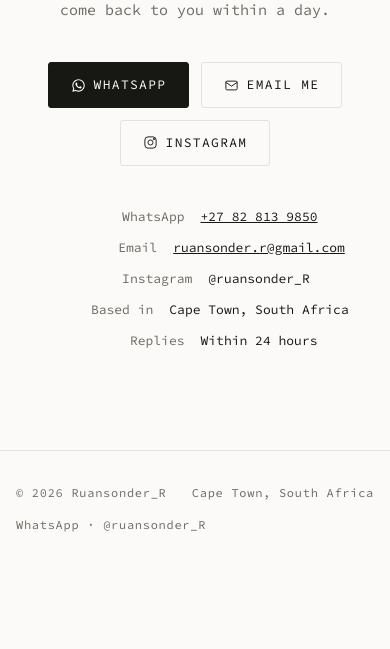
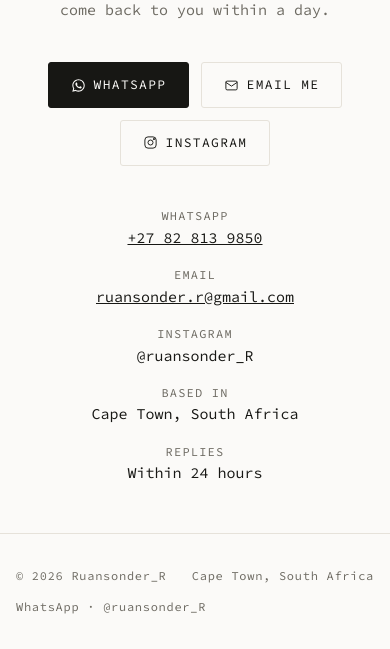
Before and after one commit to ruansonder-r/photo_portfolio_host, a Django app: page /contact/ in a window 390 px wide. Shown: the part 277-926 px from the top of the page. Before the commit the page ends 809 px from the top, so only its background shows below. Run offline with Django 5.2, Linux system fonts and the light colour scheme; data that the repository does not hold is empty; parts of the project's set-up code (start-up, migrations or seed data) failed here and were passed over.

Commit message:
fix(contact): centre the contact details properly on mobile
Each row was its own centred flex container with a 7rem min-width,
right-aligned label. That left phantom whitespace to the left of every label
and none to the right of its value, so the block read as shifted right on a
phone -- and the labels never aligned with each other across rows either.

Now a two-column grid centred as a unit (wrapper divs use display:contents so
the semantic dl > div > dt+dd markup survives), stacking label over value
below 430px where two columns no longer fit.

Measured offset from page centre: was ~+27px at 390px wide, now -1px at
390px, 320px and desktop.

Co-Authored-By: Claude Opus 5 (1M context) <noreply@anthropic.com>

```diff
--- a/static/css/site.css
+++ b/static/css/site.css
@@ -417,7 +417,30 @@ td.is-numeric { text-align: right; font-variant-numeric: tabular-nums; }
 .site-footer a { text-decoration: none; }
 .site-footer a:hover { color: var(--text); }
 
-.meta-list { list-style: none; padding: 0; display: grid; gap: .6rem; margin-top: 2.5rem; }
-.meta-list div { display: flex; gap: 1rem; justify-content: center; font-size: .8125rem; }
-.meta-list dt { color: var(--muted); min-width: 7rem; text-align: right; }
-.meta-list dd { margin: 0; }
+/* Two real columns, centred as a unit.
+   The previous version centred each row independently with a 7rem min-width
+   right-aligned label, which left phantom space to the left of every label
+   and none to the right of the value -- the block read as shifted right on a
+   phone, and the labels never lined up with each other either. */
+.meta-list {
+  display: grid;
+  grid-template-columns: max-content max-content;
+  justify-content: center;
+  gap: .55rem 1rem;
+  margin-top: 2.5rem;
+  list-style: none;
+  padding: 0;
+}
+/* Keeps the semantic dl > div > dt+dd markup while letting dt/dd be the
+   actual grid items. */
+.meta-list > div { display: contents; }
+.meta-list dt { color: var(--muted); text-align: right; }
+.meta-list dd { margin: 0; text-align: left; }
+
+/* Below this the two columns no longer fit side by side on the narrowest
+   handsets, so stack label over value rather than overflow. */
+@media (max-width: 430px) {
+  .meta-list { grid-template-columns: 1fr; justify-items: center; gap: 0; }
+  .meta-list dt { text-align: center; font-size: .75rem; letter-spacing: .1em; text-transform: uppercase; }
+  .meta-list dd { text-align: center; margin-bottom: .9rem; }
+}
```
